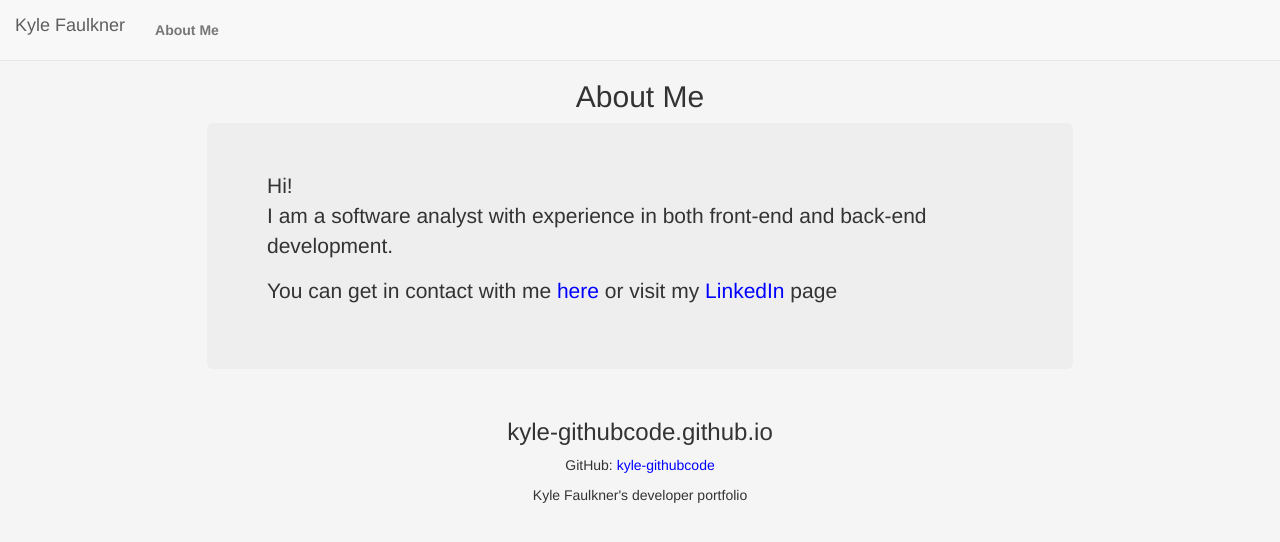
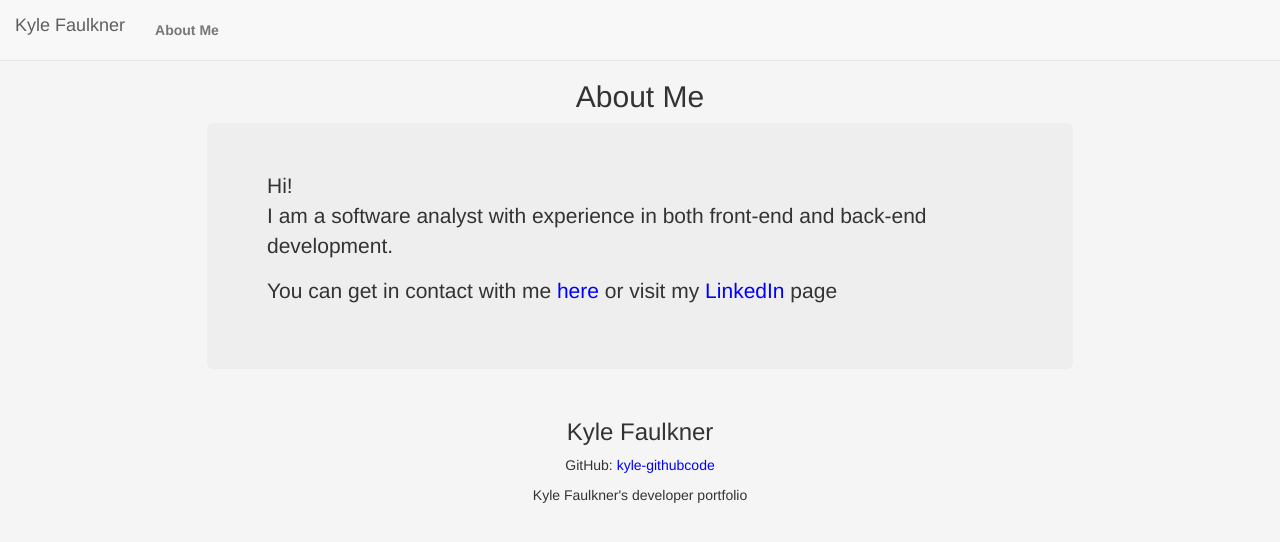
Before and after one commit to Kyle-githubcode/kyle-githubcode.github.io, a Jekyll site: the page built from about.md, in a window 1280 px wide. Shown: the top 542 px of the page. Built offline with Jekyll 4.4.1, drawn with Linux system fonts in a browser that asks for light colours; nearby versions of some CDN libraries.

Commit message:
changed site.title to site.name

```diff
--- a/_includes/footer.html
+++ b/_includes/footer.html
@@ -2,7 +2,7 @@
   <div class="container-fluid">
     <div class="row">
       <div class="col-md-12">
-        <h3>{{ site.title }}</h3>
+        <h3>{{ site.name }}</h3>
 
         {% if site.github_username %}
         <p>GitHub: <a href="https://github.com/{{ site.github_username }}">{{ site.github_username }}</a></p>
--- a/_includes/head.html
+++ b/_includes/head.html
@@ -4,7 +4,7 @@
   	<meta name="viewport" content="width=device-width, initial-scale=1">
 	<link rel="shortcut icon" href="#">
 	<meta name="description" content="{% if page.excerpt %}{{ page.excerpt | strip_html | strip_newlines | truncate: 160 }}{% else %}{{ site.description }}{% endif %}">
-	<title>{% if page.title %}{{ page.title | escape }}{% else %}{{ site.title | escape }}{% endif %}</title>
+	<title>{% if page.title %}{{ page.title | escape }}{% else %}{{ site.name | escape }}{% endif %}</title>
 	<link rel="canonical" href="{{ page.url | replace:'index.html','' | prepend: site.baseurl | prepend: site.url }}">
 	<!-- link to stylesheet -->
 	<link rel="stylesheet" type="text/css" href="{{ "/css/styles.css" | prepend: site.baseurl }}">
```
